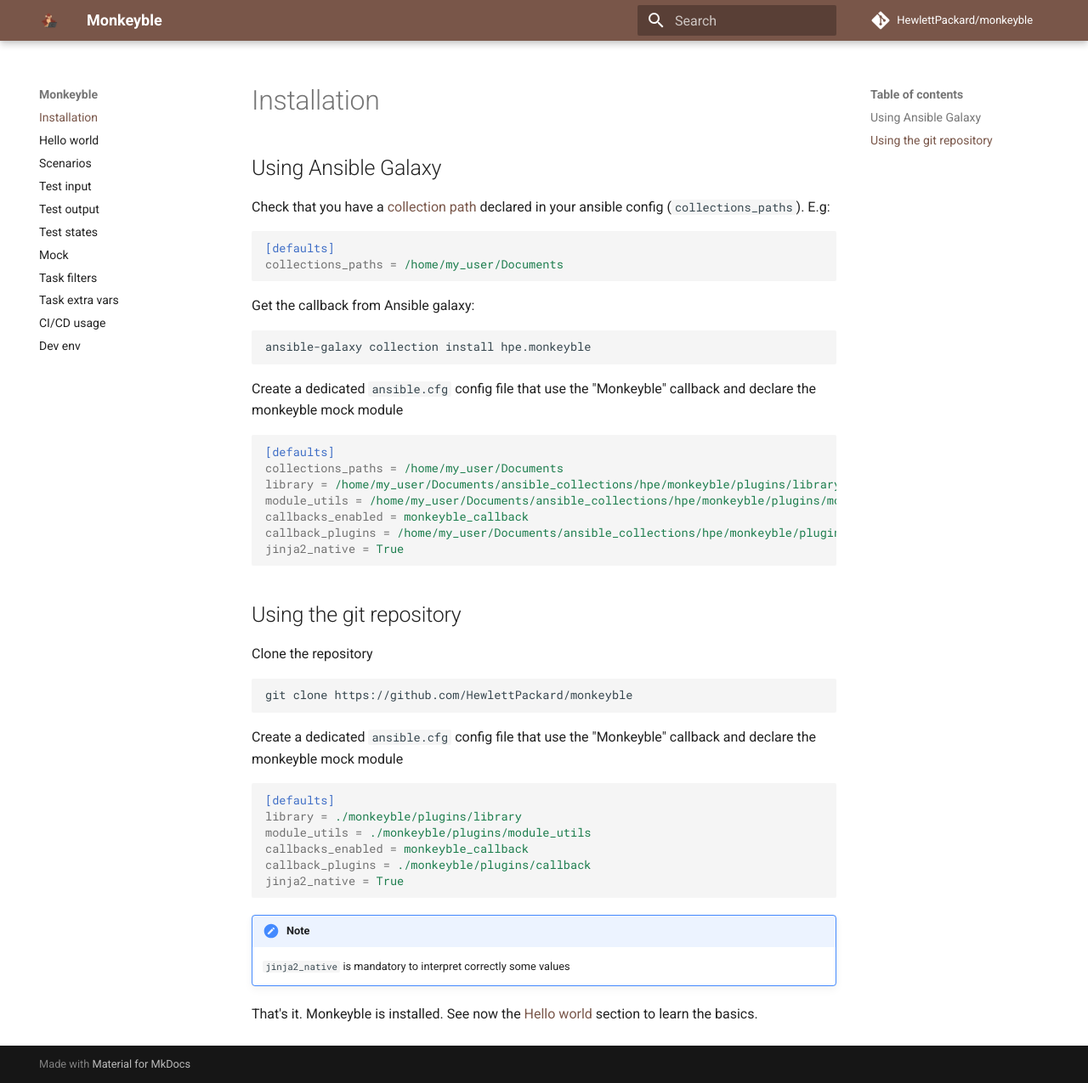
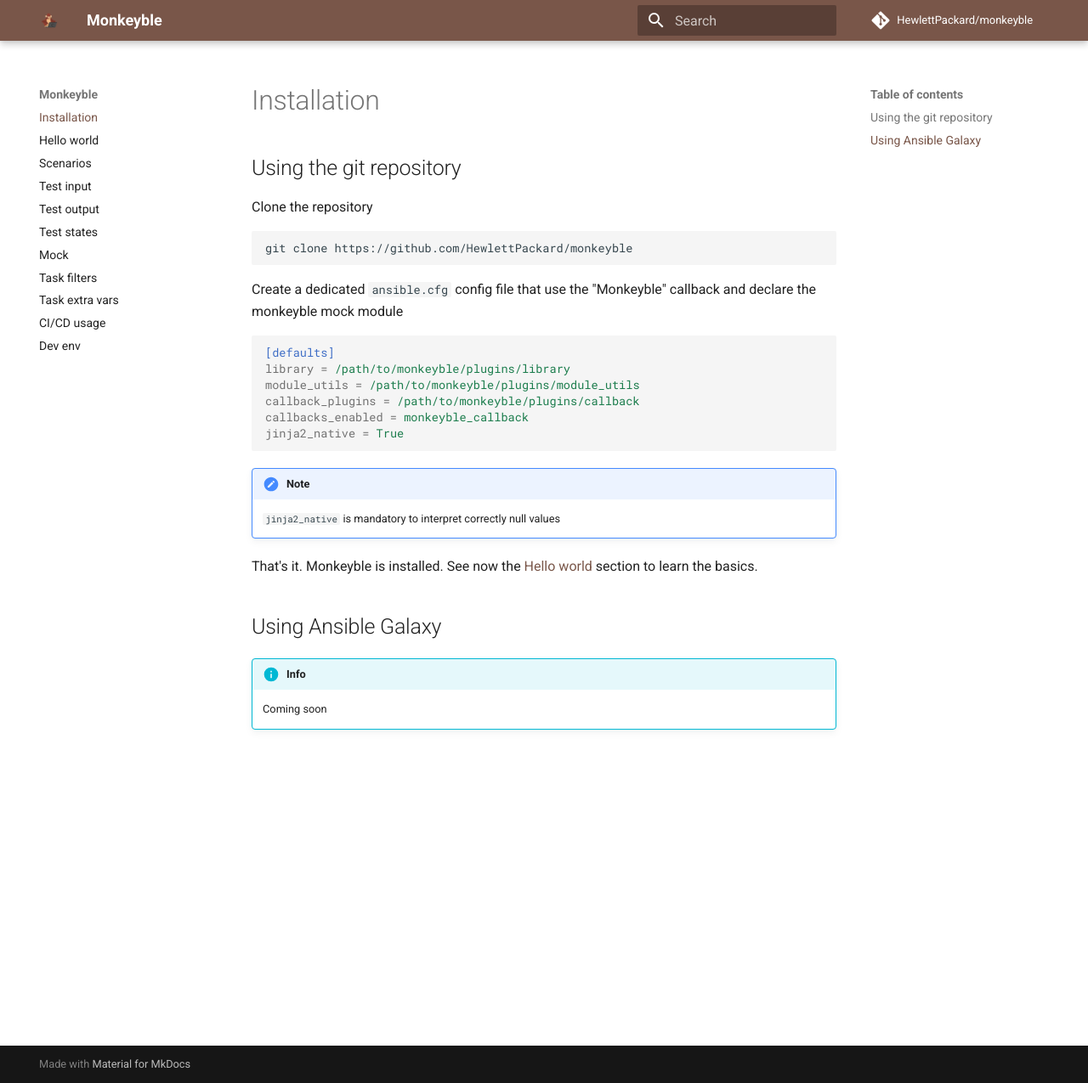
Before and after one commit to HewlettPackard/monkeyble, an MkDocs documentation site: the page built from docs/installation.md, in a window 1280 px wide and 1275 px high. Shown: the whole window at 85% size. Built offline with MkDocs 1.6.1 and Material for MkDocs 9.7.7, drawn with Linux system fonts in a browser that asks for light colours; comment, search, counter and statistics services are not loaded; the version menu is left out.

Commit message:
Update install doc: remove galaxy install option

````diff
--- a/docs/installation.md
+++ b/docs/installation.md
@@ -1,28 +1,4 @@
 # Installation
-
-## Using Ansible Galaxy
-
-Check that you have a [collection path](https://docs.ansible.com/ansible/latest/reference_appendices/config.html#collections-paths) declared in your ansible config (`collections_paths`). E.g:
-```ini
-[defaults]
-collections_paths = /home/my_user/Documents
-```
-
-Get the callback from Ansible galaxy:
-```
-ansible-galaxy collection install hpe.monkeyble
-```
-
-Create a dedicated `ansible.cfg` config file that use the "Monkeyble" callback and declare the monkeyble mock module
-```ini
-[defaults]
-collections_paths = /home/my_user/Documents
-library = /home/my_user/Documents/ansible_collections/hpe/monkeyble/plugins/library
-module_utils = /home/my_user/Documents/ansible_collections/hpe/monkeyble/plugins/module_utils
-callbacks_enabled = monkeyble_callback
-callback_plugins = /home/my_user/Documents/ansible_collections/hpe/monkeyble/plugins/callback
-jinja2_native = True
-```
 
 ## Using the git repository
 
@@ -34,15 +10,21 @@
 Create a dedicated `ansible.cfg` config file that use the "Monkeyble" callback and declare the monkeyble mock module
 ```ini
 [defaults]
-library = ./monkeyble/plugins/library
-module_utils = ./monkeyble/plugins/module_utils
+library = /path/to/monkeyble/plugins/library
+module_utils = /path/to/monkeyble/plugins/module_utils
+callback_plugins = /path/to/monkeyble/plugins/callback
 callbacks_enabled = monkeyble_callback
-callback_plugins = ./monkeyble/plugins/callback
 jinja2_native = True
 ```
 
 !!!note
 
-    `jinja2_native` is mandatory to interpret correctly some values
+    `jinja2_native` is mandatory to interpret correctly null values
 
 That's it. Monkeyble is installed. See now the [Hello world](hello_world.md) section to learn the basics.
+
+## Using Ansible Galaxy
+
+!!!info
+
+    Coming soon
````
Also changed, not shown: 1 other file.
